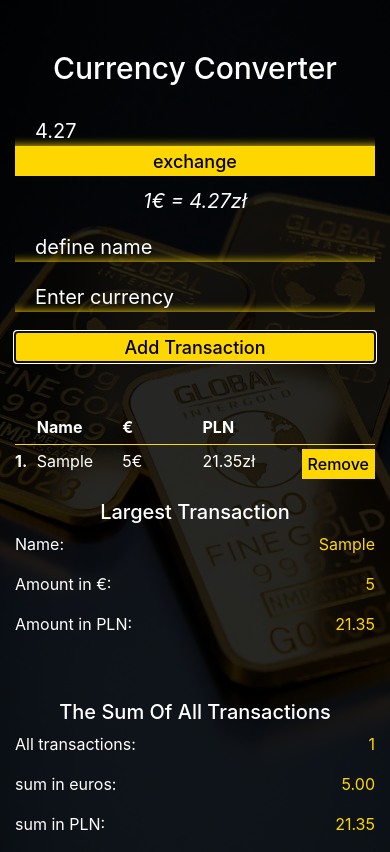
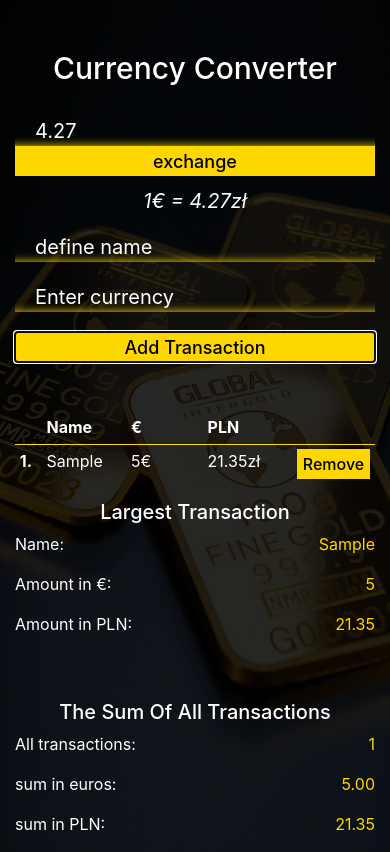
Before and after one commit to LukasG85/currency, a React (Create React App) app: page / in a window 390 px wide. Both pictures are taken after typing "Sample", "5" into the empty fields and a click on the button "Add Transaction". Built offline with nearby package versions, Linux system fonts and the light colour scheme.

Commit message:
responsive

```diff
--- a/src/components/Transactions.js
+++ b/src/components/Transactions.js
@@ -41,6 +41,7 @@ const Transactions = () => {
         <div className="row no-gutters">
           <div className="col-md-8">
             {transactions.length > 0 && (
+              <div className="table-responsive">
                 <table className="table table-sm table-hover table-transactions">
                   <thead>
                     <tr>
@@ -55,11 +56,15 @@ const Transactions = () => {
                     {transactions &&
                       transactions.map((transaction, index) => (
                         <tr className="hover-items" key={index}>
-                        <Transaction transaction={transaction} index={index} />
+                          <Transaction
+                            transaction={transaction}
+                            index={index}
+                          />
                         </tr>
                       ))}
                   </tbody>
                 </table>
+              </div>
             )}
           </div>
           <div className="col-md-4">
--- a/src/components/Transactions.scss
+++ b/src/components/Transactions.scss
@@ -7,7 +7,7 @@
 
     td,
     th {
-        padding: 0.3rem 0;
+        padding: 0.3rem;
         border-top: none;
         border-bottom: none;
     }
```
Lines whose indentation alone changed are shown as unchanged.
